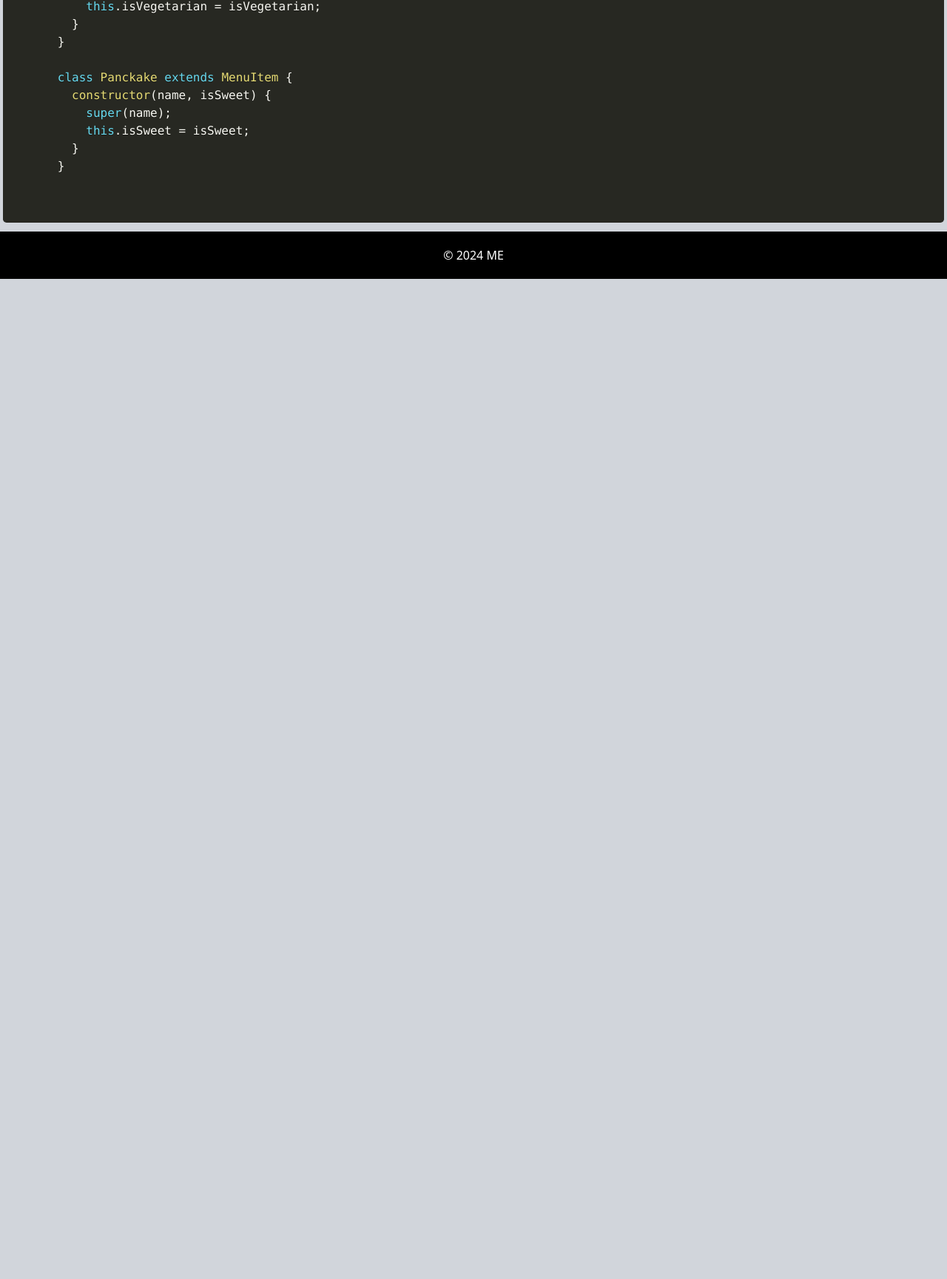
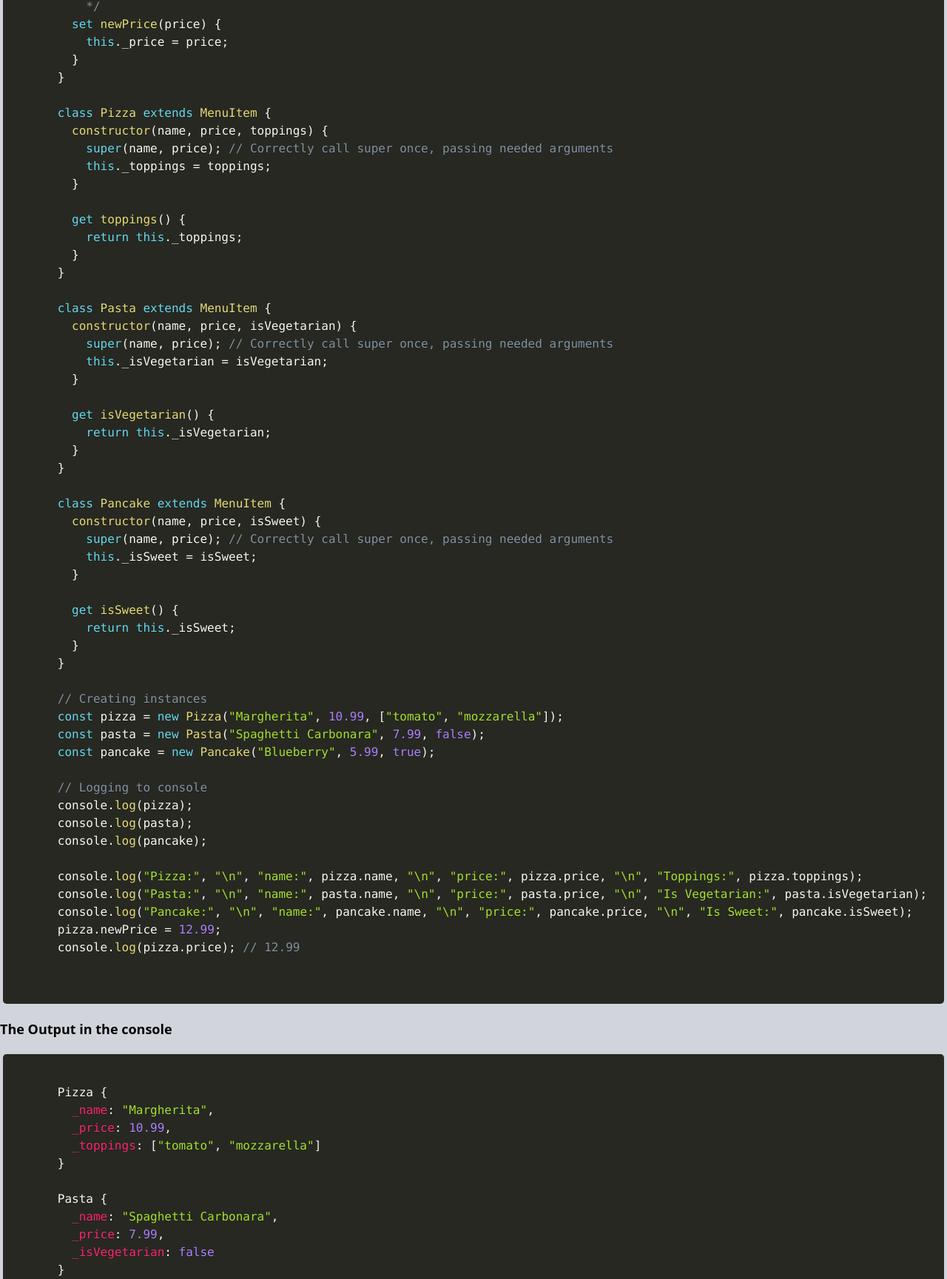
Before and after one commit to Anclagen/backend-notes, a website: page src/programming-foundations/module2/lesson1/index.html in a window 1280 px wide. Shown: the part 751-2480 px from the top of the page at 74% size. Before the commit the page ends 1128 px from the top, so only its background shows below. Drawn offline with nearby package versions, Linux system fonts and the light colour scheme.

Commit message:
expanded on lesson 1 m2

```diff
--- a/src/programming-foundations/module2/lesson1/index.html
+++ b/src/programming-foundations/module2/lesson1/index.html
@@ -27,34 +27,119 @@
         <pre style="white-space: pre-wrap">
           <code class="language-javascript">
       class MenuItem {
-        constructor(name) {
-          this.name = name;
+        constructor(name, price) {
+          this._name = name;
+          this._price = price;
+        }
+
+        get name() {
+          return this._name;
+        }
+
+        get price() {
+          return this._price;
+        }
+
+        /**
+          * @param {any} price
+          */
+        set newPrice(price) {
+          this._price = price;
         }
       }
 
       class Pizza extends MenuItem {
-        constructor(name, toppings) {
-          super(name);
-          this.toppings = toppings;
+        constructor(name, price, toppings) {
+          super(name, price); // Correctly call super once, passing needed arguments
+          this._toppings = toppings;
+        }
+
+        get toppings() {
+          return this._toppings;
         }
       }
 
       class Pasta extends MenuItem {
-        constructor(name, isVegetarian) {
-          super(name);
-          this.isVegetarian = isVegetarian;
+        constructor(name, price, isVegetarian) {
+          super(name, price); // Correctly call super once, passing needed arguments
+          this._isVegetarian = isVegetarian;
+        }
+
+        get isVegetarian() {
+          return this._isVegetarian;
         }
       }
 
-      class Panckake extends MenuItem {
-        constructor(name, isSweet) {
-          super(name);
-          this.isSweet = isSweet;
+      class Pancake extends MenuItem {
+        constructor(name, price, isSweet) {
+          super(name, price); // Correctly call super once, passing needed arguments
+          this._isSweet = isSweet;
+        }
+
+        get isSweet() {
+          return this._isSweet;
         }
       }
+
+      // Creating instances
+      const pizza = new Pizza("Margherita", 10.99, ["tomato", "mozzarella"]);
+      const pasta = new Pasta("Spaghetti Carbonara", 7.99, false);
+      const pancake = new Pancake("Blueberry", 5.99, true);
+
+      // Logging to console
+      console.log(pizza);
+      console.log(pasta);
+      console.log(pancake);
+
+      console.log("Pizza:", "\n", "name:", pizza.name, "\n", "price:", pizza.price, "\n", "Toppings:", pizza.toppings);
+      console.log("Pasta:", "\n", "name:", pasta.name, "\n", "price:", pasta.price, "\n", "Is Vegetarian:", pasta.isVegetarian);
+      console.log("Pancake:", "\n", "name:", pancake.name, "\n", "price:", pancake.price, "\n", "Is Sweet:", pancake.isSweet);
+      pizza.newPrice = 12.99;
+      console.log(pizza.price); // 12.99
           </code>
         </pre>
       </div>
+
+      <h3 class="my-2 text-lg font-semibold">The Output in the console</h3>
+      <div class="p-1">
+        <pre style="white-space: pre-wrap">
+          <code class="language-javascript">
+      Pizza {
+        _name: "Margherita",
+        _price: 10.99,
+        _toppings: ["tomato", "mozzarella"]
+      }
+
+      Pasta {
+        _name: "Spaghetti Carbonara",
+        _price: 7.99,
+        _isVegetarian: false
+      }
+
+      Pancake {
+        _name: "Blueberry",
+        _price: 5.99,
+        _isSweet: true
+      }
+
+      Pizza:
+      name: Margherita
+      price: 10.99
+      Toppings: ["tomato", "mozzarella"]
+
+      Pasta:
+      name: Spaghetti Carbonara
+      price: 7.99
+      Is Vegetarian: false
+
+      Pancake:
+      name: Blueberry
+      price: 5.99
+      Is Sweet: true
+
+      12.99
+          </code>
+        </pre>
     </main>
     <footer class="bg-black text-white text-center p-5">
       <p>&copy; 2024 ME</p>
--- a/src/programming-foundations/module2/lesson1/scripts.js
+++ b/src/programming-foundations/module2/lesson1/scripts.js
@@ -1,26 +1,70 @@
 class MenuItem {
-  constructor(name) {
-    this.name = name;
+  constructor(name, price) {
+    this._name = name;
+    this._price = price;
+  }
+
+  get name() {
+    return this._name;
+  }
+
+  get price() {
+    return this._price;
+  }
+
+  /**
+   * @param {any} price
+   */
+  set newPrice(price) {
+    this._price = price;
   }
 }
 
 class Pizza extends MenuItem {
-  constructor(name, toppings) {
-    super(name);
-    this.toppings = toppings;
+  constructor(name, price, toppings) {
+    super(name, price); // Correctly call super once, passing needed arguments
+    this._toppings = toppings;
+  }
+
+  get toppings() {
+    return this._toppings;
   }
 }
 
 class Pasta extends MenuItem {
-  constructor(name, isVegetarian) {
-    super(name);
-    this.isVegetarian = isVegetarian;
+  constructor(name, price, isVegetarian) {
+    super(name, price); // Correctly call super once, passing needed arguments
+    this._isVegetarian = isVegetarian;
+  }
+
+  get isVegetarian() {
+    return this._isVegetarian;
   }
 }
 
-class Panckake extends MenuItem {
-  constructor(name, isSweet) {
-    super(name);
-    this.isSweet = isSweet;
+class Pancake extends MenuItem {
+  constructor(name, price, isSweet) {
+    super(name, price); // Correctly call super once, passing needed arguments
+    this._isSweet = isSweet;
+  }
+
+  get isSweet() {
+    return this._isSweet;
   }
 }
+
+// Creating instances
+const pizza = new Pizza("Margherita", 10.99, ["tomato", "mozzarella"]);
+const pasta = new Pasta("Spaghetti Carbonara", 7.99, false);
+const pancake = new Pancake("Blueberry", 5.99, true);
+
+// Logging to console
+console.log(pizza);
+console.log(pasta);
+console.log(pancake);
+
+console.log("Pizza:", "\n", "name:", pizza.name, "\n", "price:", pizza.price, "\n", "Toppings:", pizza.toppings);
+console.log("Pasta:", "\n", "name:", pasta.name, "\n", "price:", pasta.price, "\n", "Is Vegetarian:", pasta.isVegetarian);
+console.log("Pancake:", "\n", "name:", pancake.name, "\n", "price:", pancake.price, "\n", "Is Sweet:", pancake.isSweet);
+pizza.newPrice = 12.99;
+console.log(pizza.price); // 12.99
```
